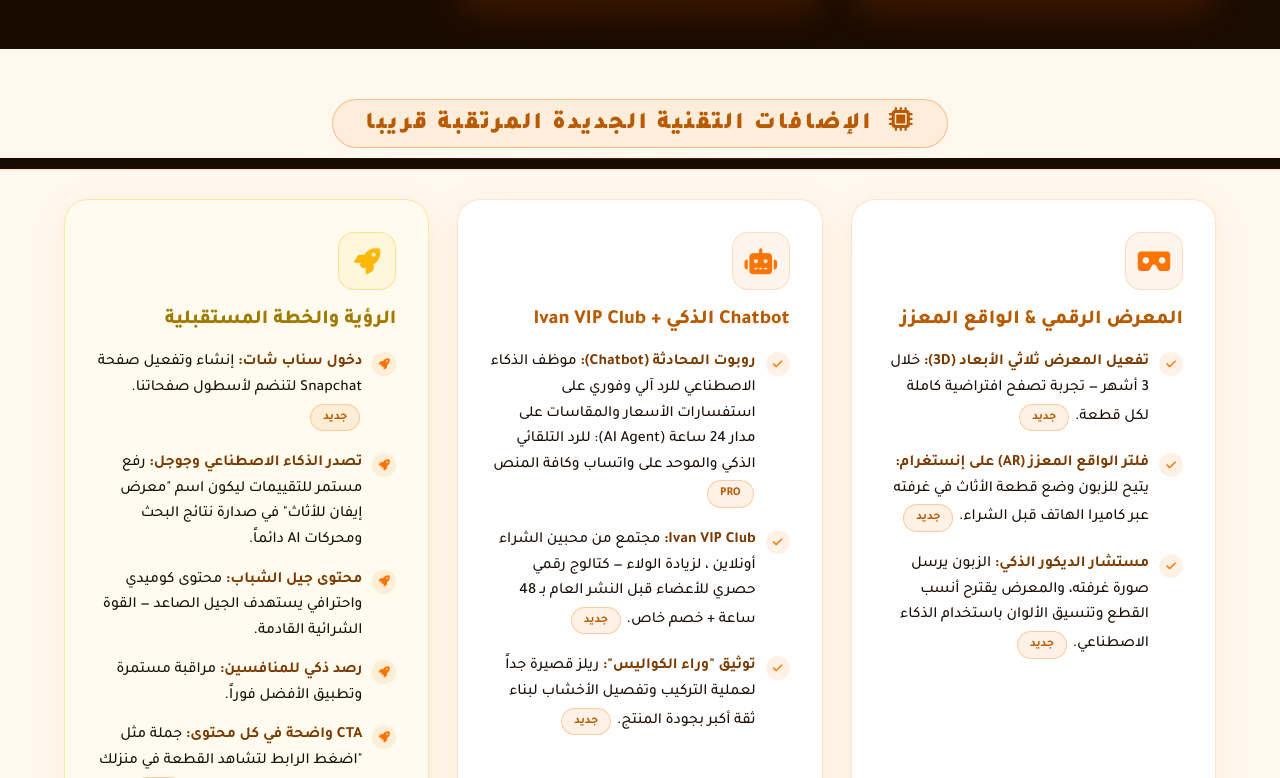
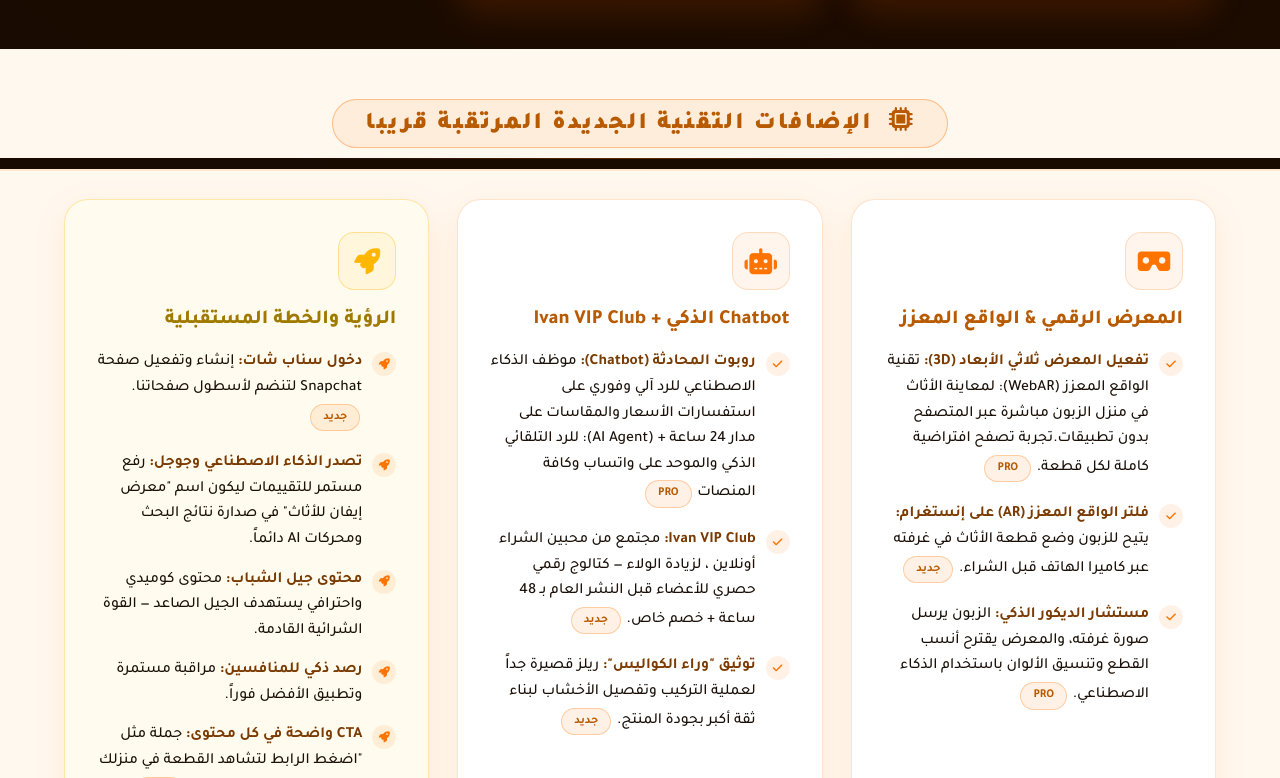
Before and after one commit to mazn44/My-Achievements-7, a plain HTML site: page index.html in a window 1280 px wide. Shown: the part 2022-2800 px from the top of the page. Drawn offline with Linux system fonts and the light colour scheme.

Commit message:
Update content in index.html for clarity and detail

```diff
--- a/index.html
+++ b/index.html
@@ -296,7 +296,7 @@
     <!-- بطاقة 1: ثورة المحتوى -->
     <div class="glass-card">
         <div class="section-icon"><i class="fa-solid fa-clapperboard"></i></div>
-        <h3 class="card-title">ثورة المحتوى والإنتاج</h3>
+        <h3 class="card-title">تقدم نمو المحتوى والإنتاج</h3>
         <ul class="achievement-list">
             <li><strong>تحديث أسلوب العرض:</strong> التخلي عن السياسة القديمة الجامدة، والانتقال لإنتاج محتوى أكثر احترافية بلمسة كوميدية وشبابية مريحة للزبون.</li>
             <li><strong>تفريغ أيوب للإنتاج:</strong> جعل "أيوب" متفرغاً تماماً للتصوير والظهور والتصميم دون إشغاله بالردود أو البيع الميداني لضمان أعلى جودة.</li>
@@ -383,9 +383,9 @@
         </div>
         <h3 class="card-title" style="color:#b85a00;">المعرض الرقمي & الواقع المعزز</h3>
         <ul class="achievement-list">
-            <li style="color:#1a1008;"><strong>تفعيل المعرض ثلاثي الأبعاد (3D):</strong> خلال 3 أشهر — تجربة تصفح افتراضية كاملة لكل قطعة. <span class="badge-tag badge-new">جديد</span></li>
+            <li style="color:#1a1008;"><strong>تفعيل المعرض ثلاثي الأبعاد (3D):</strong>  تقنية الواقع المعزز (WebAR): لمعاينة الأثاث في منزل الزبون مباشرة عبر المتصفح بدون تطبيقات.تجربة تصفح افتراضية كاملة لكل قطعة.  <span class="badge-tag badge-new">PRO</span></li>
             <li style="color:#1a1008;"><strong>فلتر الواقع المعزز (AR) على إنستغرام:</strong> يتيح للزبون وضع قطعة الأثاث في غرفته عبر كاميرا الهاتف قبل الشراء. <span class="badge-tag badge-new">جديد</span></li>
-            <li style="color:#1a1008;"><strong>مستشار الديكور الذكي:</strong> الزبون يرسل صورة غرفته، والمعرض يقترح أنسب القطع وتنسيق الألوان باستخدام الذكاء الاصطناعي. <span class="badge-tag badge-new">جديد</span></li>
+            <li style="color:#1a1008;"><strong>مستشار الديكور الذكي:</strong> الزبون يرسل صورة غرفته، والمعرض يقترح أنسب القطع وتنسيق الألوان باستخدام الذكاء الاصطناعي. <span class="badge-tag badge-new">PRO</span></li>
         </ul>
     </div>
 
@@ -396,7 +396,7 @@
         </div>
         <h3 class="card-title" style="color:#b85a00;">Chatbot الذكي + Ivan VIP Club</h3>
         <ul class="achievement-list">
-            <li style="color:#1a1008;"><strong>روبوت المحادثة (Chatbot):</strong> موظف الذكاء الاصطناعي للرد آلي وفوري على استفسارات الأسعار والمقاسات على مدار 24 ساعة  (AI Agent): للرد التلقائي الذكي والموحد على واتساب وكافة المنص <span class="badge-tag badge-new">PRO</span></li>
+            <li style="color:#1a1008;"><strong>روبوت المحادثة (Chatbot):</strong> موظف الذكاء الاصطناعي للرد آلي وفوري على استفسارات الأسعار والمقاسات على مدار 24 ساعة + (AI Agent): للرد التلقائي الذكي والموحد على واتساب وكافة المنصات <span class="badge-tag badge-new">PRO</span></li>
             <li style="color:#1a1008;"><strong>Ivan VIP Club:</strong> مجتمع من محبين الشراء أونلاين ، لزيادة الولاء — كتالوج رقمي حصري للأعضاء قبل النشر العام بـ 48 ساعة + خصم خاص. <span class="badge-tag badge-new">جديد</span></li>
             <li style="color:#1a1008;"><strong>توثيق "وراء الكواليس":</strong> ريلز قصيرة جداً لعملية التركيب وتفصيل الأخشاب لبناء ثقة أكبر بجودة المنتج. <span class="badge-tag badge-new">جديد</span></li>
         </ul>
```
